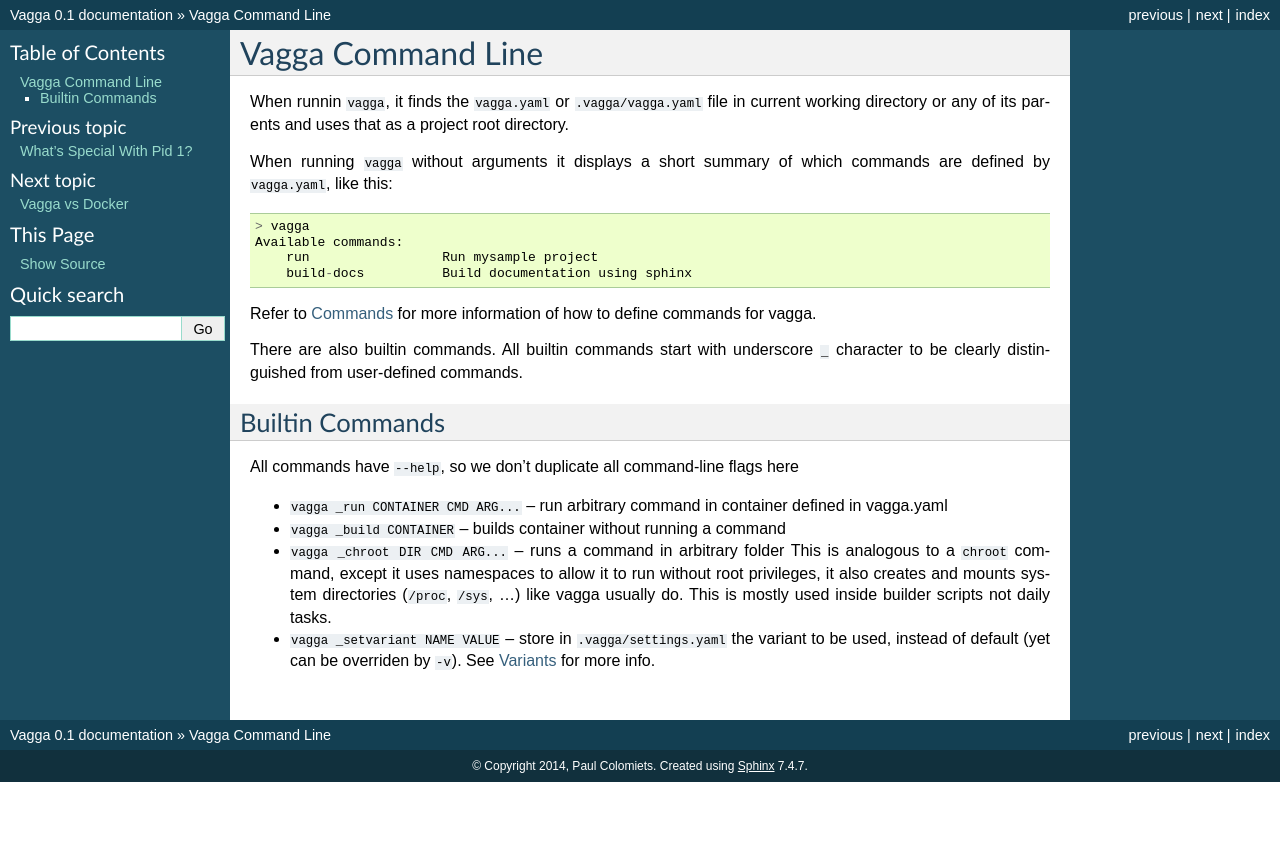
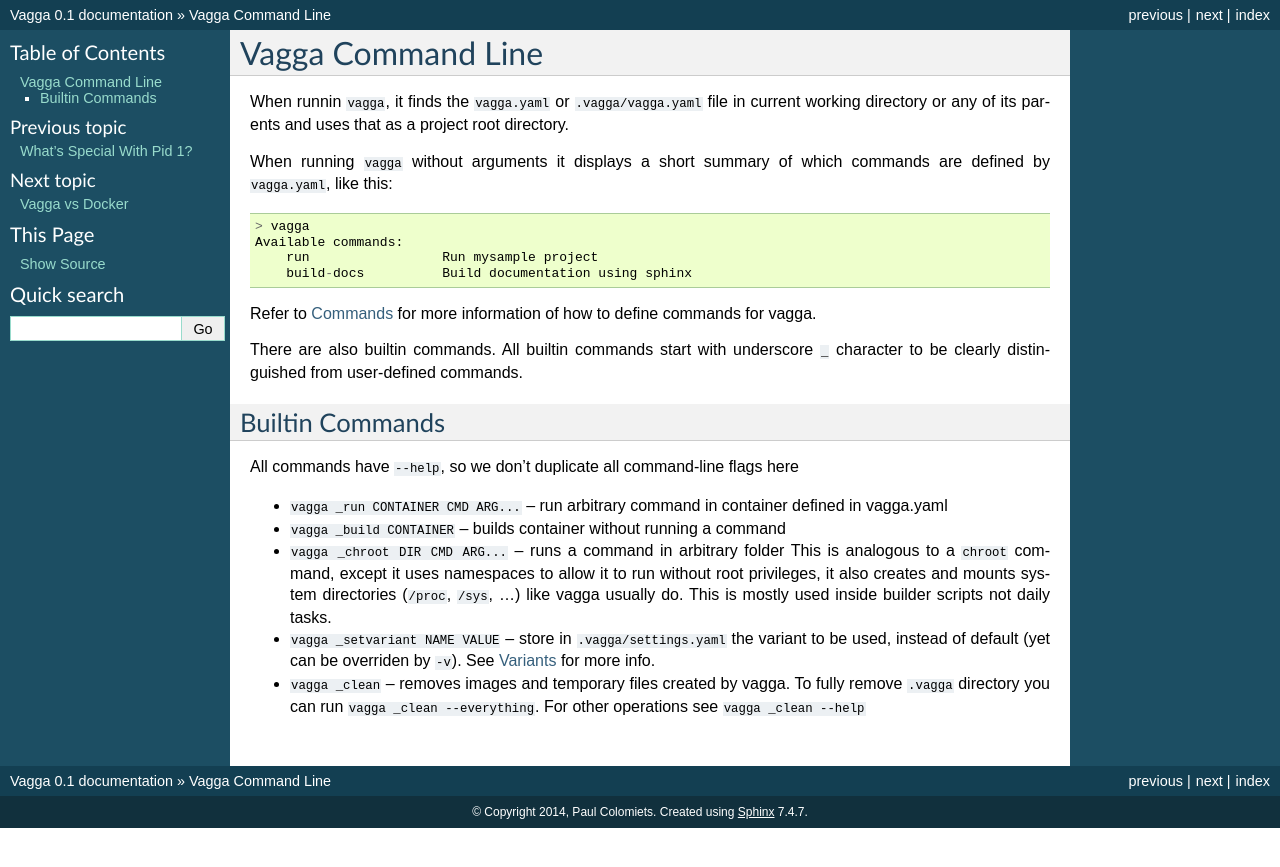
Before and after one commit to tailhook/vagga, a Sphinx documentation site: the page built from docs/commandline.rst, in a window 1280 px wide. Shown: the top 867 px of the page. Built offline with Sphinx 7.4.7, drawn with Linux system fonts in a browser that asks for light colours.

Commit message:
Add short documentation for ``vagga _clean``

```diff
--- a/docs/commandline.rst
+++ b/docs/commandline.rst
@@ -37,3 +37,6 @@
 * ``vagga _setvariant NAME VALUE`` -- store in ``.vagga/settings.yaml`` the
   variant to be used, instead of default (yet can be overriden by ``-v``).
   See :ref:`variants` for more info.
+* ``vagga _clean`` -- removes images and temporary files created by vagga. To
+  fully remove ``.vagga`` directory you can run ``vagga _clean --everything``.
+  For other operations see ``vagga _clean --help``
```
